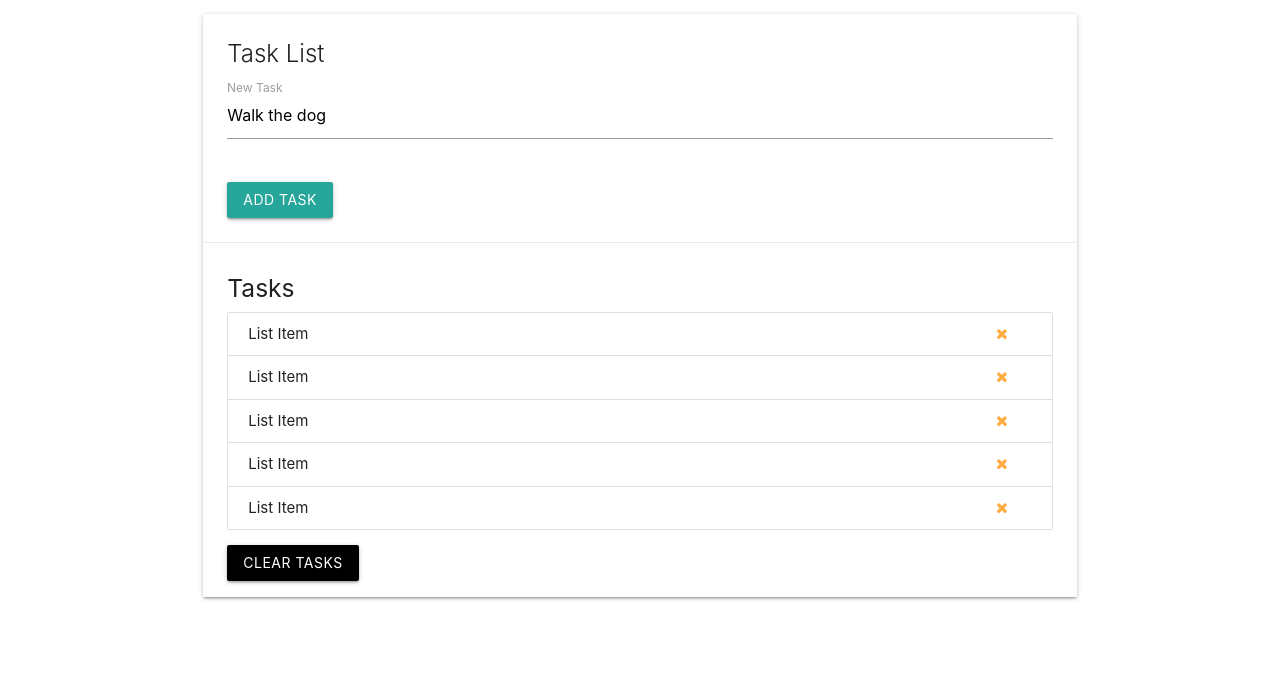
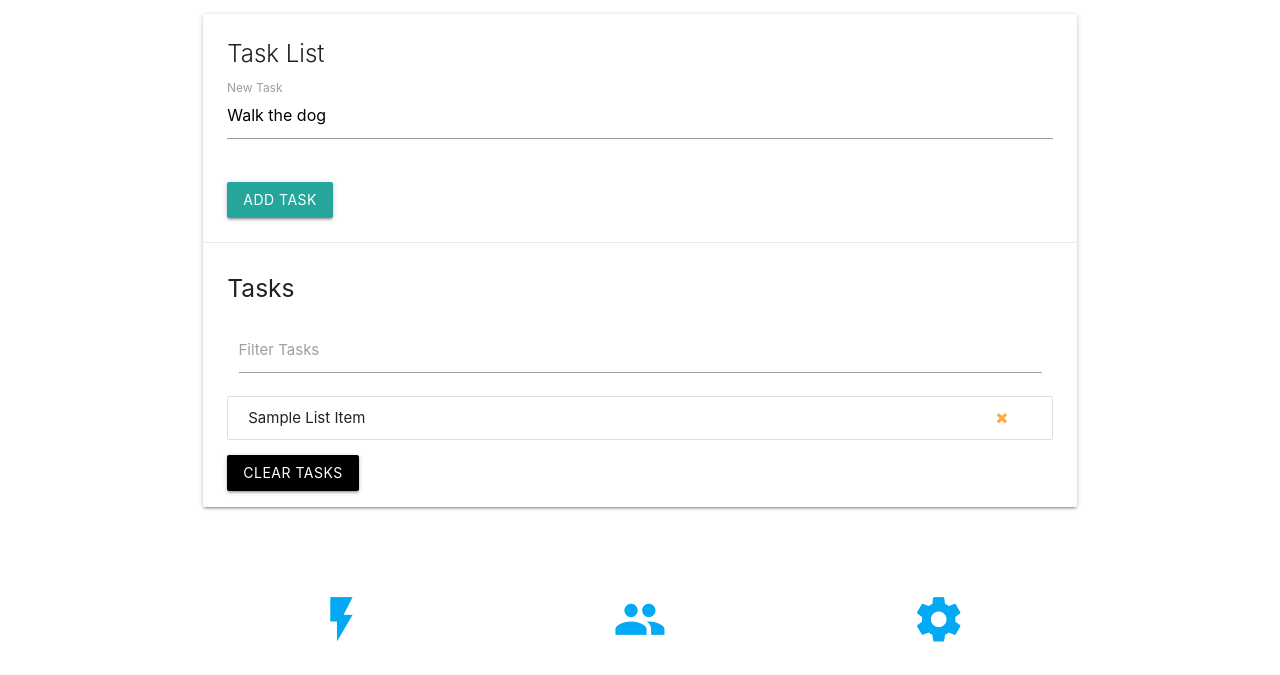
Before and after one commit to dalbay/JavaScript-Tutorials, a plain HTML site: page DOM Project/index.html in a window 1280 px wide. Shown: the part 73-748 px from the top of the page. Drawn offline with nearby package versions, Linux system fonts and the light colour scheme.

Commit message:
dom filter function

```diff
--- a/DOM Project/index.html
+++ b/DOM Project/index.html
@@ -49,33 +49,14 @@
             </div>
             <div class="card-action">
               <h5 id="task-title">Tasks</h5>
+              <!--Input to filter lists-->
+              <div class="input-field col s12">
+                <input type="text" name="filter" id="filter">
+                <label for="filter">Filter Tasks</label>
+              </div>
               <ul class="collection">
                 <li class="collection-item">
-                  List Item
-                  <a href="#" class="delete-item secondary-content">
-                    <i class="fa fa-remove"></i>
-                  </a>
-                </li>
-                <li class="collection-item">
-                  List Item
-                  <a href="#" class="delete-item secondary-content">
-                    <i class="fa fa-remove"></i>
-                  </a>
-                </li>
-                <li class="collection-item">
-                  List Item
-                  <a href="#" class="delete-item secondary-content">
-                    <i class="fa fa-remove"></i>
-                  </a>
-                </li>
-                <li class="collection-item">
-                  List Item
-                  <a href="#" class="delete-item secondary-content">
-                    <i class="fa fa-remove"></i>
-                  </a>
-                </li>
-                <li class="collection-item">
-                  List Item
+                  Sample List Item
                   <a href="#" class="delete-item secondary-content">
                     <i class="fa fa-remove"></i>
                   </a>
--- a/DOM Project/js/app.js
+++ b/DOM Project/js/app.js
@@ -6,11 +6,19 @@ const taskList = document.querySelector('.collection');
 //...get text input
 const taskInput = document.getElementById('task');
 //...general event-listener
+
+// Get the input element with the id=”filter” for filtering
+const filter = document.querySelector('#filter');
+
+
 function loadEventListeners() {
     //...listen for form submit and call functions addTask
     form.addEventListener('submit', addTask);
     // Remove task event that will remove the task from the list
     taskList.addEventListener('click', removeTask);
+    //Add a keyup event listener inside the loadAllEventListerners function for the filter const.
+    // Filter tasks event
+  filter.addEventListener('keyup',filterTasks);
 }
 
 function addTask(e) {
@@ -47,4 +55,36 @@ function removeTask(e) {
 }
 
 
+/* We will use the querySelectorAll() method, which returns a nodelist; if we use the getElementByClass() method, which returns an HTMLCollection, we would have to convert the collection to an array in order to use a forEach loop.
+*/
+// Create the Filter Task Function
+function filterTasks(e) {
+    // get input text value
+    const text = e.target.value.toLowerCase();
+    // forEach list in the ul
+    document.querySelectorAll('.collection-item').forEach(function (task) {
+        // get the textNode value
+        const liItem = task.firstChild.textContent;
+        if (liItem.toLowerCase().indexOf(text) != -1) {
+            task.style.display = 'block';
+        } else {
+            task.style.display = 'none';
+        }
+    });
+    // // same as above... we use ‘=>’ instead of ‘function’
+    // liCollection = document.querySelectorAll('.collection-item');
+    // liCollection.forEach(element => {
+    //     const liItem = element.firstChild.textContent;
+    //     if (liItem.toLowerCase().indexOf(text) != -1) {
+    //         element.style.display = 'block';
+    //     } else {
+    //         element.style.display = 'none';
+    //     }
+    // });
+}
+
+
+
+
+
 window.addEventListener('load', loadEventListeners, false);
```
Also changed, not shown: DOM Project/README.md, DOM Project/images/domProjectImg3.png (added).
